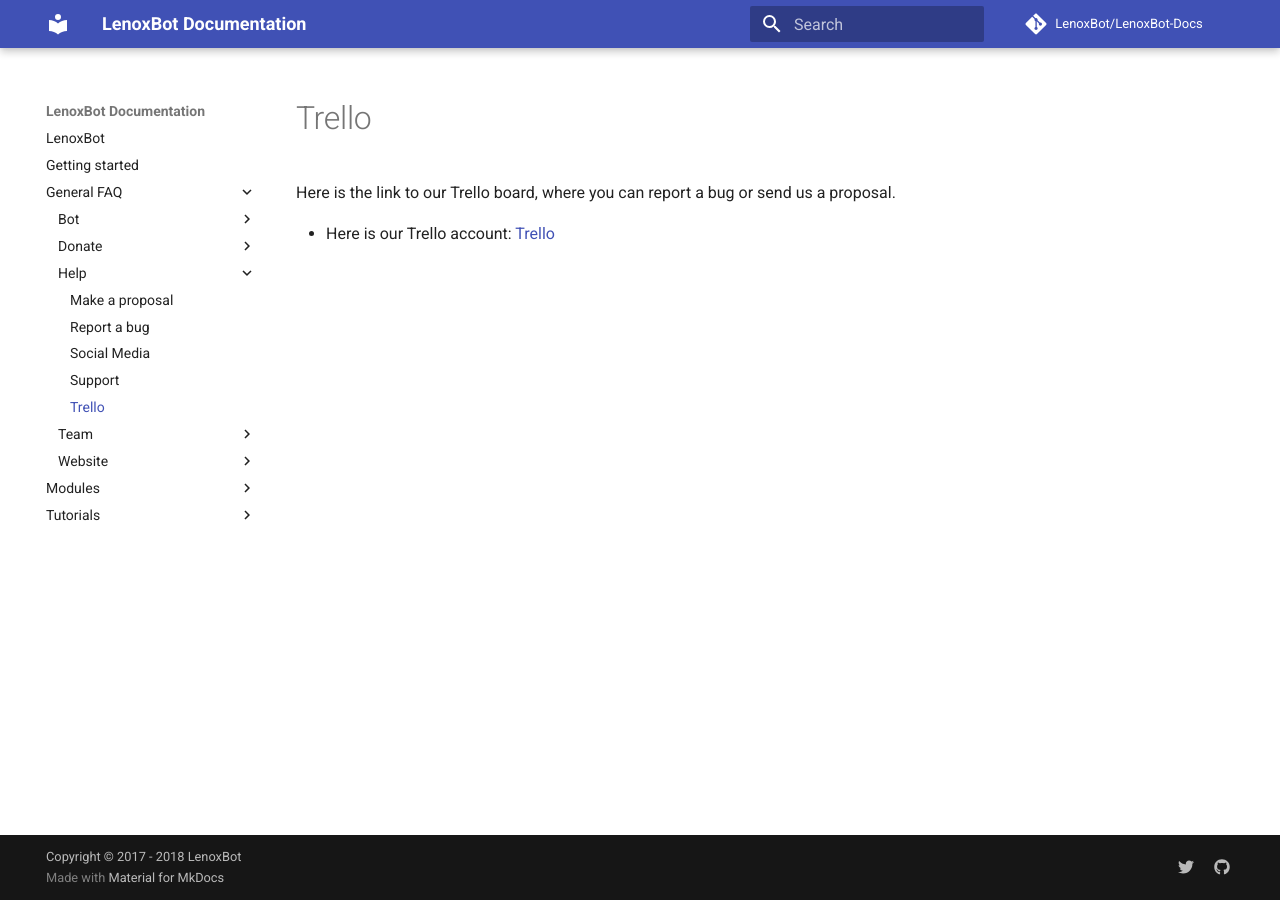
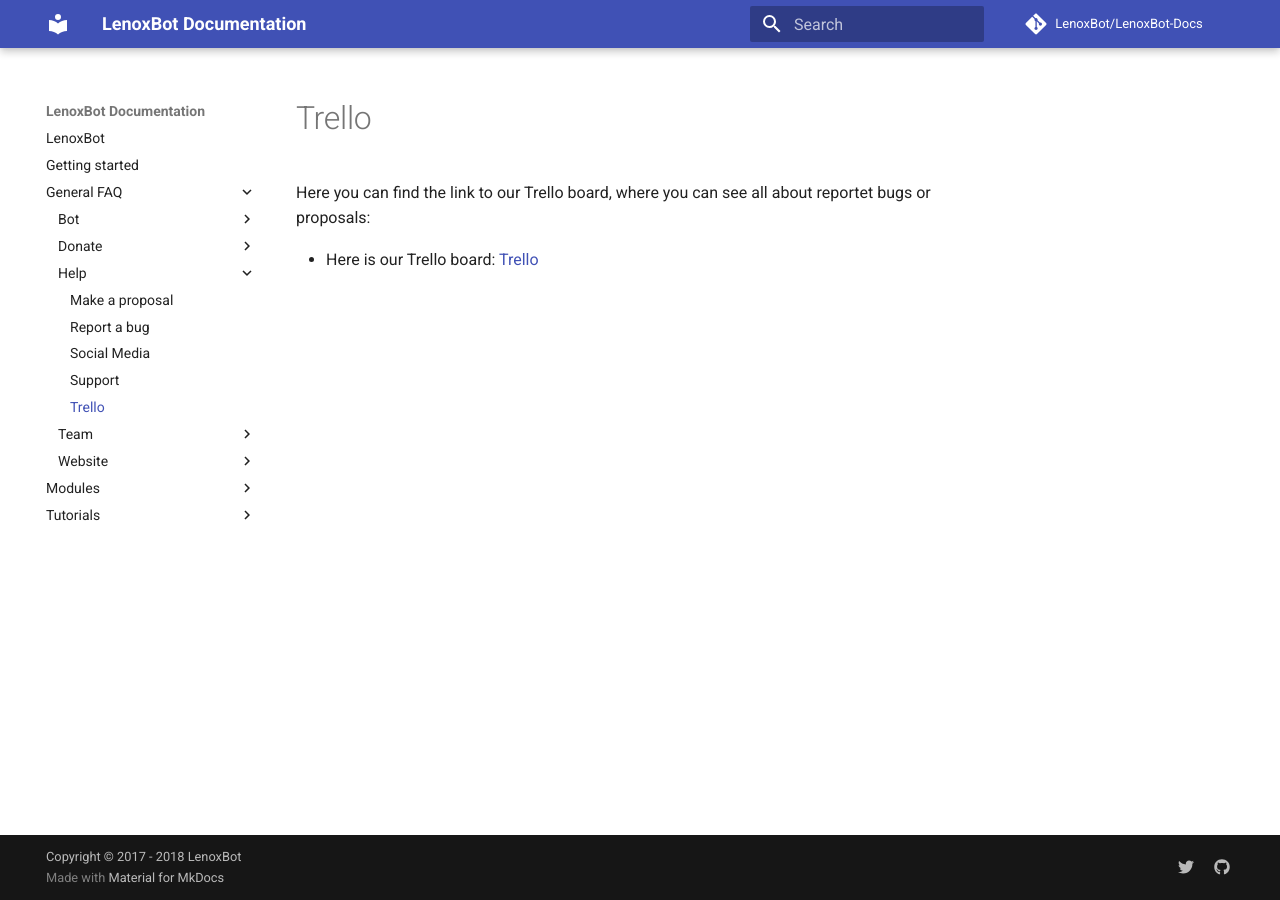
Before and after one commit to gillesheinesch/LenoxBot-Docs, an MkDocs documentation site: the page built from docs/General FAQ/Help/Trello.md, in a window 1280 px wide. Built offline with MkDocs 1.6.1 and Material for MkDocs 9.7.7, drawn with Linux system fonts in a browser that asks for light colours; comment, search, counter and statistics services are not loaded.

Commit message:
Update Trello.md

```diff
--- a/docs/General FAQ/Help/Trello.md
+++ b/docs/General FAQ/Help/Trello.md
@@ -3,6 +3,6 @@
 
 # Trello
 
-Here is the link to our Trello board, where you can report a bug or send us a proposal.
+Here you can find the link to our Trello board, where you can see all about reportet bugs or proposals:
 
-* Here is our Trello account: [Trello](https://trello.com/b/2IoFBIQ8/lenoxbot)
+* Here is our Trello board: [Trello](https://trello.com/b/2IoFBIQ8/lenoxbot)
```
